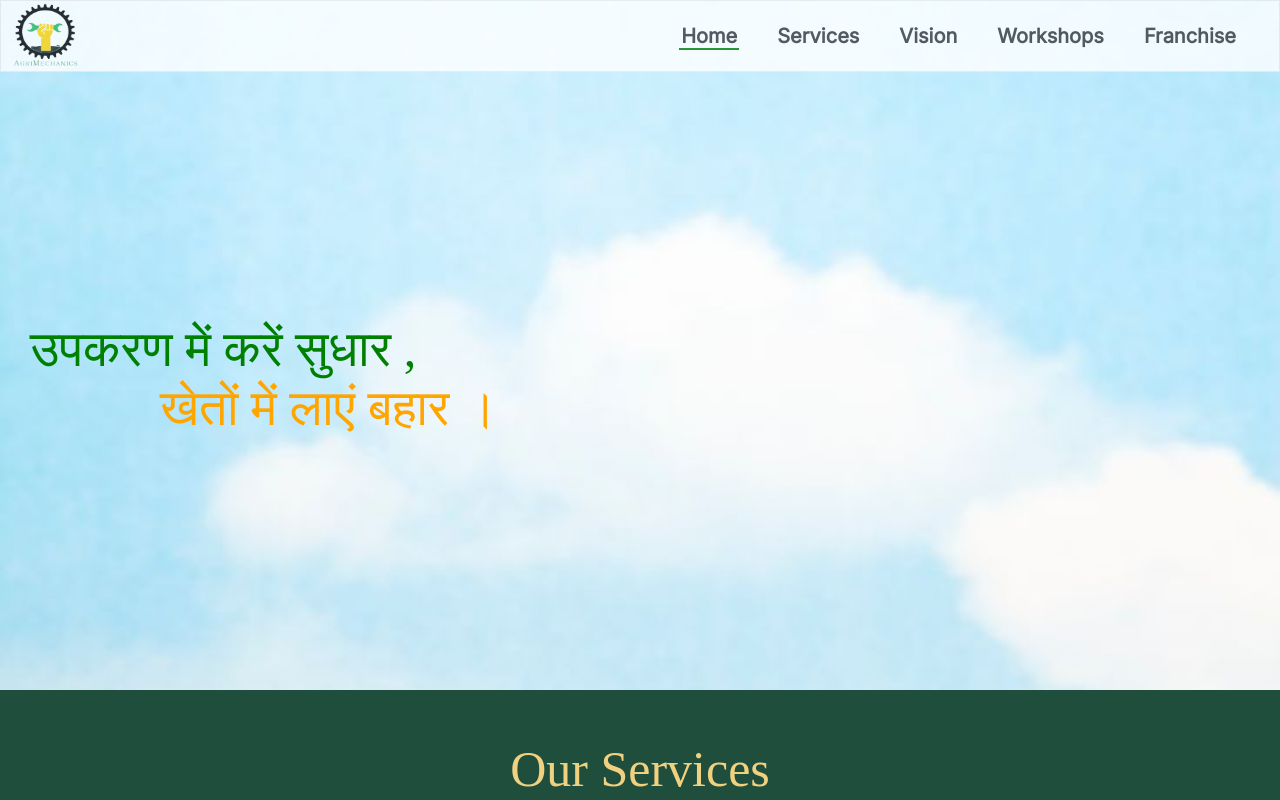
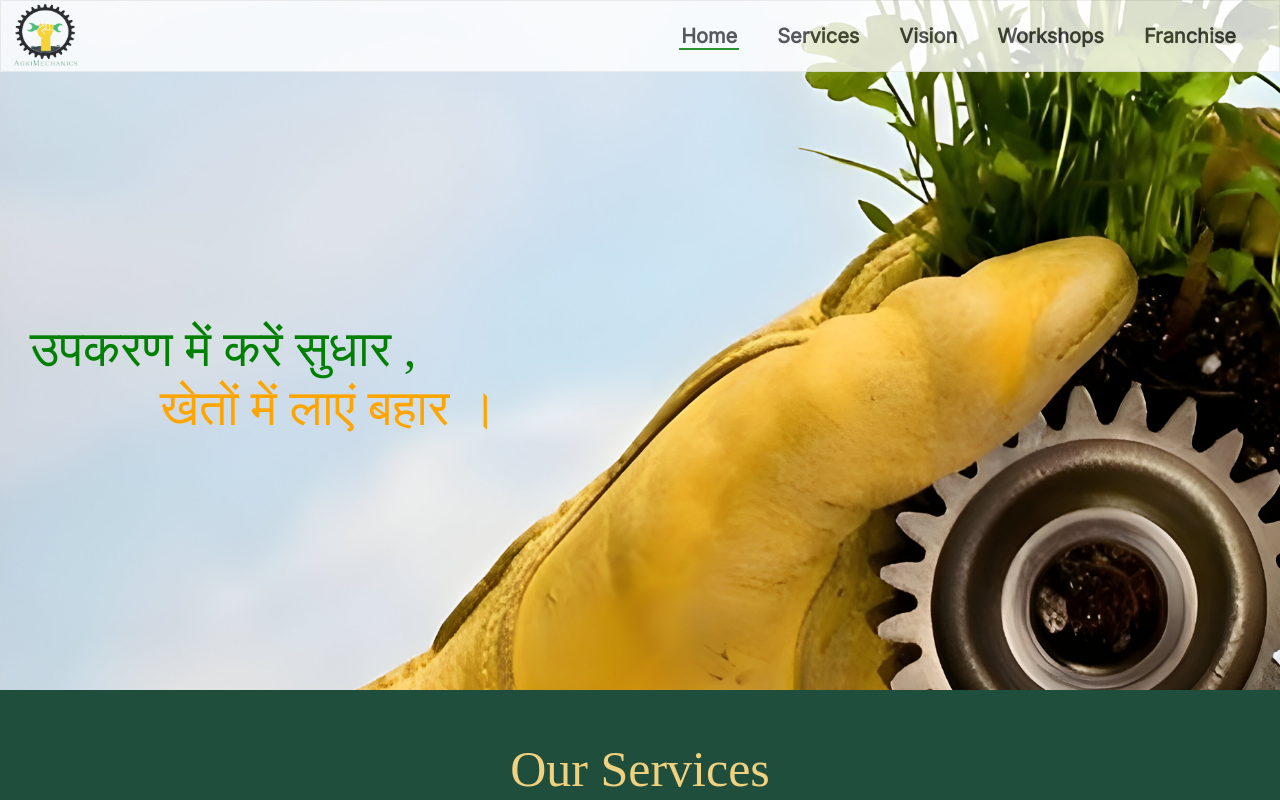
Before and after one commit to Vaishali054/AgriMechanics, a React (Create React App) app: page / in a window 1280 px wide. Shown: the top 800 px of the page. Built offline with nearby package versions, Linux system fonts and the light colour scheme.

Commit message:
fix: hero img

```diff
--- a/src/components/hero/hero.css
+++ b/src/components/hero/hero.css
@@ -1,6 +1,6 @@
 .hero{
     display: block;
-    background-image: url("../../assests/hero.jpg");
+    background-image: url("../../assests/hero.jpeg");
     height: 40rem;
     width: 100%;
     background-size: cover;
```
Also changed, not shown: src/assests/hero.jpeg (added), src/assests/hero.jpg (deleted).
